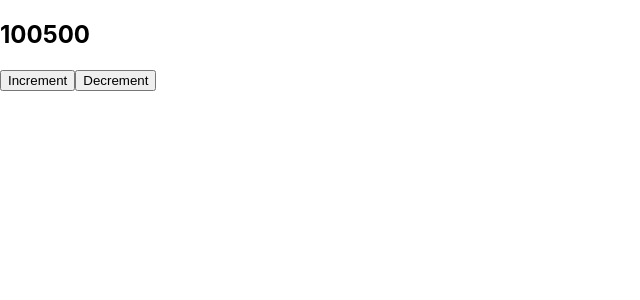
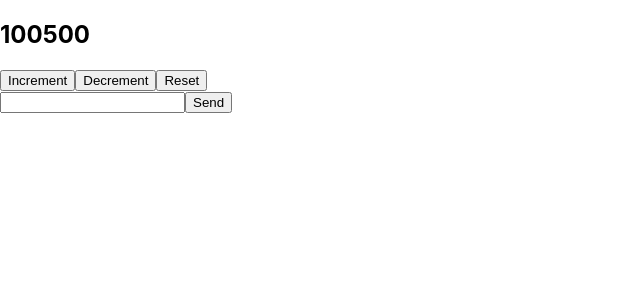
Before and after one commit to Viktor-Gorelov/Okten_React, a React (Create React App) app: page / in a window 1280 px wide. Shown: the top 300 px of the page, without its empty margins (0-640 px from the left). Built offline with nearby package versions, Linux system fonts and the light colour scheme.

Commit message:
Homework 12

```diff
--- a/src/App.tsx
+++ b/src/App.tsx
@@ -1,12 +1,13 @@
-import React from 'react';
+import React, {useState} from 'react';
 import './App.css';
 import {useAppDispatch, useAppSelector} from "./redux/store";
-import {decrement, increment} from "./redux/slices/slice1";
+import {increment,decrement,reset,change} from "./redux/slices/slice1";
 
 function App() {
 
     const {value} = useAppSelector((state) => state.slice1);
     const dispatch = useAppDispatch();
+    const [number, setNumber] = useState('');
     return (
         <div>
             <h2>{value}</h2>
@@ -14,8 +15,27 @@ function App() {
                 dispatch(increment(100));
             }}>Increment</button>
             <button onClick={()=>{
-          dispatch(decrement());
-      }}>Decrement</button>
+                dispatch(decrement(100));
+            }}
+            >Decrement</button>
+            <button onClick={()=>{
+                dispatch(reset())
+            }}>Reset</button>
+            <form>
+                <input
+                type="number"
+                name="inputNumber"
+                value={number}
+                onChange={(e)=>setNumber(e.target.value)}/>
+
+                <input
+                type="submit"
+                value="Send"
+                onClick={(e) =>{
+                    e.preventDefault();
+                    dispatch(change(Number(number)))
+                }}/>
+            </form>
         </div>
     );
 }
--- a/src/redux/slices/slice1.ts
+++ b/src/redux/slices/slice1.ts
@@ -13,11 +13,22 @@ export const counter1Slice = createSlice({
         increment:(state, action:PayloadAction<number>) =>{
             state.value += action.payload;
         },
-        decrement:(state) =>{
-            state.value -= 1;
+        decrement:(state, action:PayloadAction<number>) =>{
+            state.value -= action.payload;
         },
+        reset:(state)=>{
+            state.value = 0;
+        },
+        change:(state, action:PayloadAction<number>) =>{
+            state.value = action.payload;
+        }
     }
 
 });
 
-export const {increment,decrement} = counter1Slice.actions;
+export const {
+    increment,
+    decrement,
+    reset,
+    change}
+    = counter1Slice.actions;
```
Lines whose indentation alone changed are shown as unchanged.
